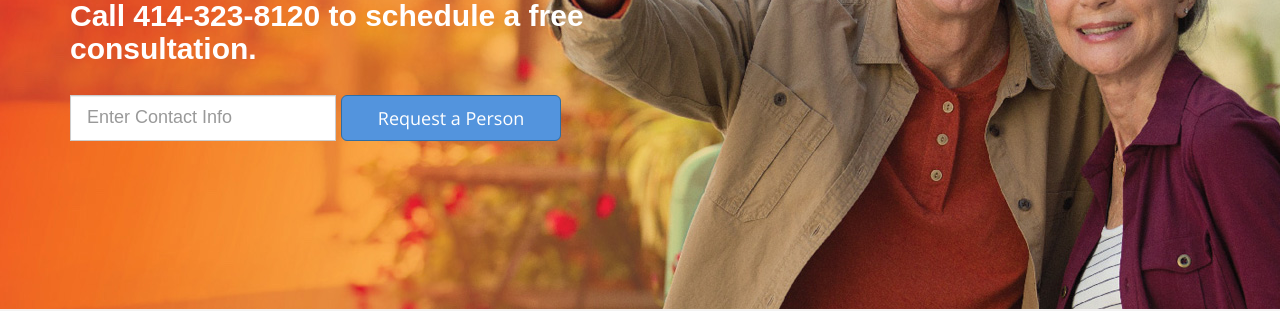
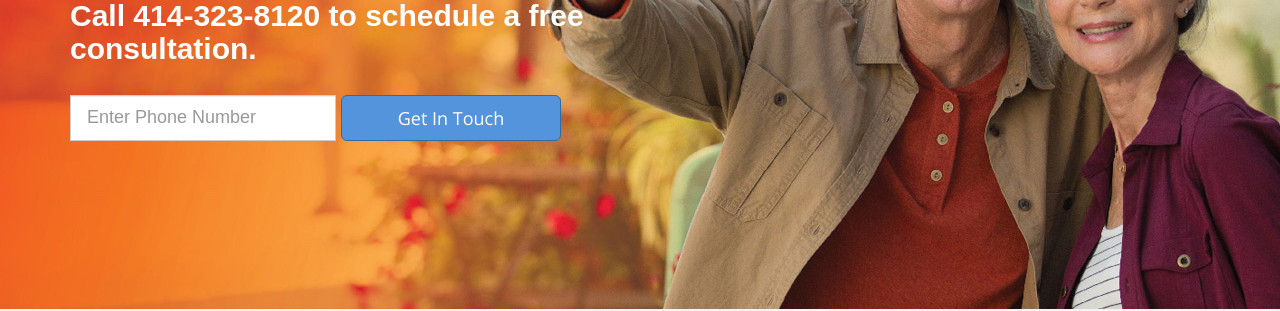
Before and after one commit to jalague/wallacemurry, a Jekyll site: the page built from index.html, in a window 1280 px wide and 900 px high. Shown: the part 300-611 px from the top of the window. Built offline with Jekyll 4.4.1, drawn with Linux system fonts in a browser that asks for light colours; nearby versions of some CDN libraries.

Commit message:
Copy changes

```diff
--- a/_layouts/homepage.html
+++ b/_layouts/homepage.html
@@ -35,12 +35,12 @@ layout: base_home
             <div class="form-group">
               <label class="sr-only" for="emailInput">Contact Information</label>
               <div class="input-group">
-                <input class="form-control input-lg" id="emailInput" placeholder="Enter Contact Info">
+                <input class="form-control input-lg" id="emailInput" placeholder="Enter Phone Number">
               </div>
             </div>
             <input type="hidden" name="_next" value="/thanks-for-contacting" />
             <input type="hidden" name="_cc" value="john@wallacemurry.com" />
-            <button type="submit" class="btn btn-primary btn-lg" onclick="ga('send', 'first_contact_cta')">Request a Person</button>
+            <button type="submit" class="btn btn-primary btn-lg" onclick="ga('send', 'first_contact_cta')">Get In Touch</button>
           </form>
           <!-- <div class='post-cta-headline'>Already sold? <a href=''>Let's get you signed up.</a></div> -->
 
```
